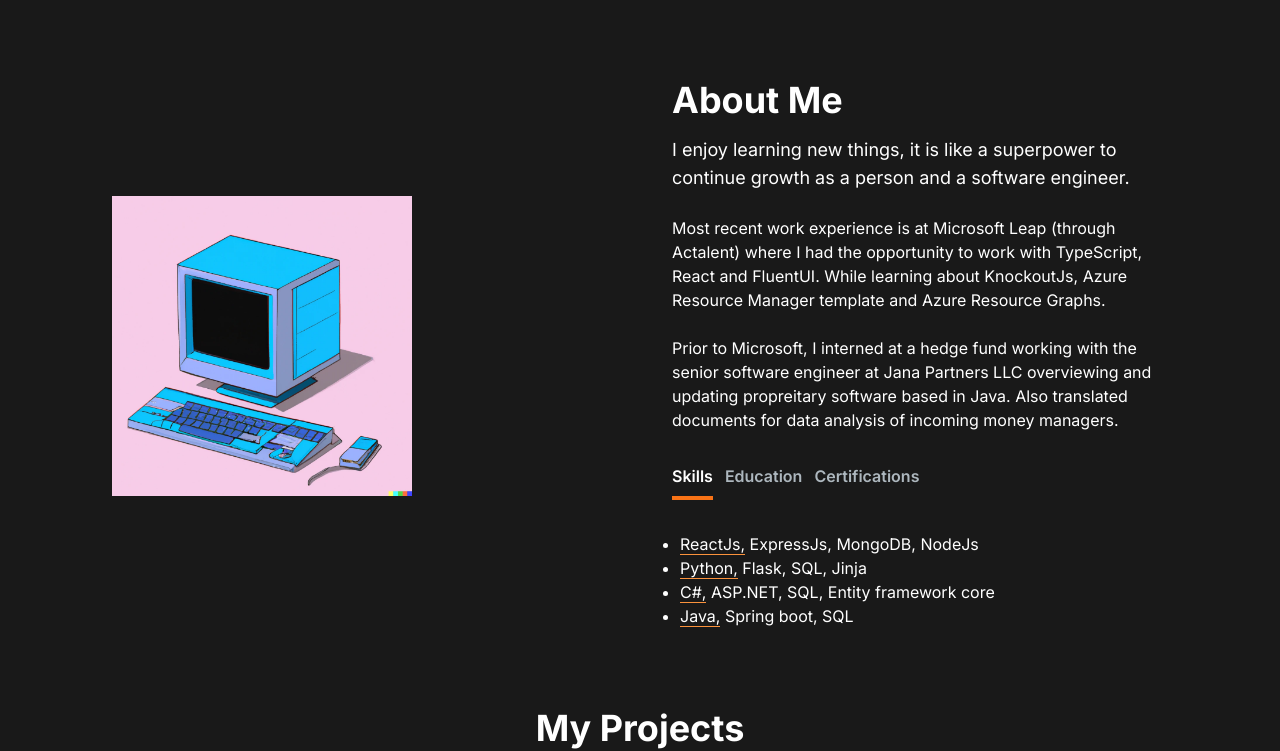
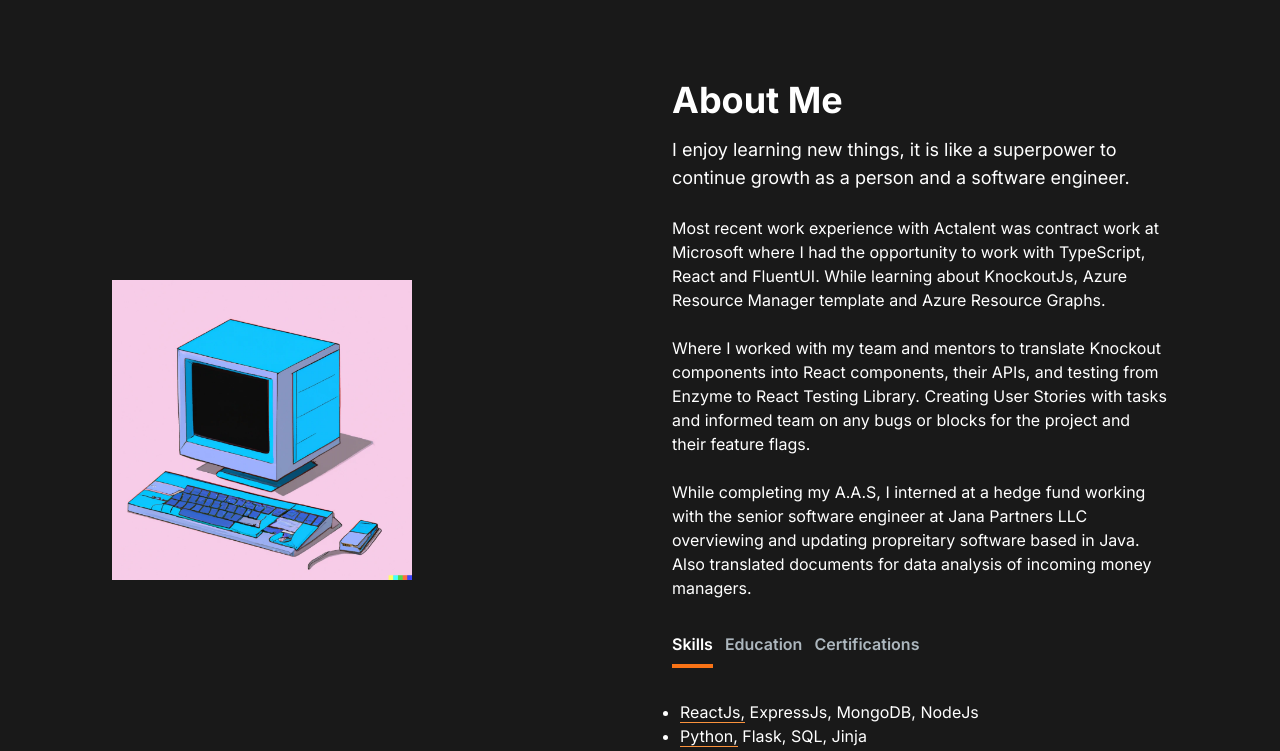
Before and after one commit to daniel-mar/portfolio-website, a Next.js app: page / in a window 1280 px wide. Shown: the part 532-1283 px from the top of the page. Built offline with nearby package versions, Linux system fonts and the light colour scheme.

Commit message:
added copy

```diff
--- a/src/app/components/AboutSection.jsx
+++ b/src/app/components/AboutSection.jsx
@@ -21,9 +21,9 @@ const TAB_DATA = [
         id: "education",
         content: (
             <ul className='list-disc pl-2'>
-                <li>Coding Dojo</li>
-                <li>Hackbright Academy</li>
                 <li>A.A.s in Information Technology</li>
+                <li>Hackbright Academy SWE DevOps Boot Camp</li>
+                <li>Coding Dojo SWE Boot Camp</li>
             </ul>
         )
     },
@@ -32,7 +32,8 @@ const TAB_DATA = [
         id: "certifications",
         content: (
             <ul className='list-disc pl-2'>
-                <li>Google Professional Data Analytics with Coursera</li>
+                <li>Google: Professional Data Analytics with Coursera</li>
+                <li>Department of Labor: Software Engineer Apprenticeship</li>
             </ul>
         )
     },
@@ -60,12 +61,17 @@ const AboutSection = () => {
                 </p>
                 <br />
                 <p>
-                    Most recent work experience is at Microsoft Leap (through Actalent) where I had the opportunity to work with TypeScript, React and FluentUI. While learning about KnockoutJs, Azure Resource Manager template and Azure Resource Graphs.
+                    Most recent work experience with Actalent was contract work at Microsoft where I had the opportunity to work with TypeScript, React and FluentUI. While learning about KnockoutJs, Azure Resource Manager template and Azure Resource Graphs.
                 </p>
+                <br/>
+                <p>
+                    Where I worked with my team and mentors to translate Knockout components into React components, their APIs, and testing from Enzyme to React Testing Library. Creating User Stories with tasks and informed team on any bugs or blocks for the project and their feature flags.
+                    </p>
                 <br />
                 <p>
-                    Prior to Microsoft, I interned at a hedge fund working with the senior software engineer at Jana Partners LLC overviewing and updating propreitary software based in Java. Also translated documents for data analysis of incoming money managers.
+                    While completing my A.A.S, I interned at a hedge fund working with the senior software engineer at Jana Partners LLC overviewing and updating propreitary software based in Java. Also translated documents for data analysis of incoming money managers.
                 </p>
+
                 <div className='flex flex-row mt-8'>
                     <TabButton
                         selectTab={() => handleTabChange("skills")}
```
